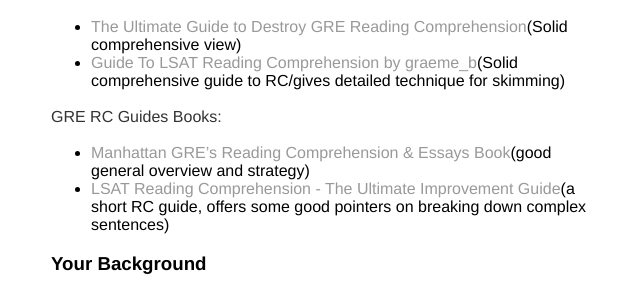
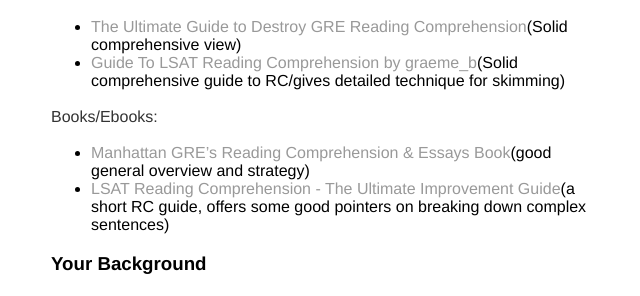
Before and after one commit to btmbtm/btmbtm.github.io, a Jekyll site: the page built from gre/extrarcguide.md, in a window 1280 px wide and 900 px high, scrolled down 463 px. Shown: the part 152-448 px from the top of the window, without its empty margins (314-954 px from the left). Built offline with Jekyll 4.4.1, drawn with Linux system fonts in a browser that asks for light colours.

Commit message:
Update extrarcguide.md

```diff
--- a/gre/extrarcguide.md
+++ b/gre/extrarcguide.md
@@ -22,7 +22,7 @@ Online Guides:
 - [The Ultimate Guide to Destroy GRE Reading Comprehension](https://crunchprep.com/gre-reading-comprehension-guide)(Solid comprehensive view)
 - [Guide To LSAT Reading Comprehension by graeme_b](https://www.reddit.com/r/LSAT/comments/ud0rw/guide_to_lsat_reading_comprehension/)(Solid comprehensive guide to RC/gives detailed technique for skimming)
 
-GRE RC Guides Books:
+Books/Ebooks:
 
 - [Manhattan GRE's Reading Comprehension & Essays Book](http://amzn.to/2asoLz3)(good general overview and strategy)
 - [LSAT Reading Comprehension - The Ultimate Improvement Guide](http://amzn.to/2aFIzCg)(a short RC guide, offers some good pointers on breaking down complex sentences)
```
